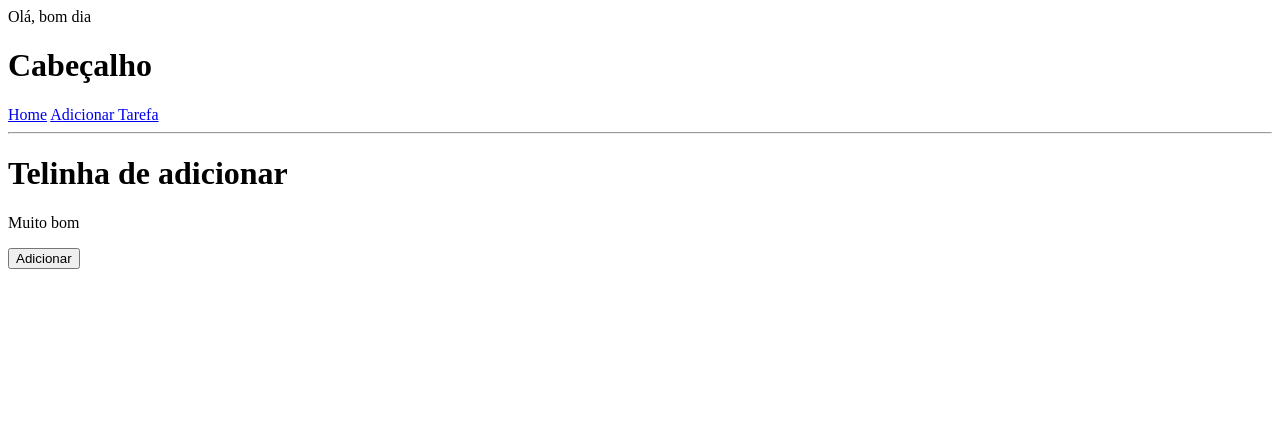
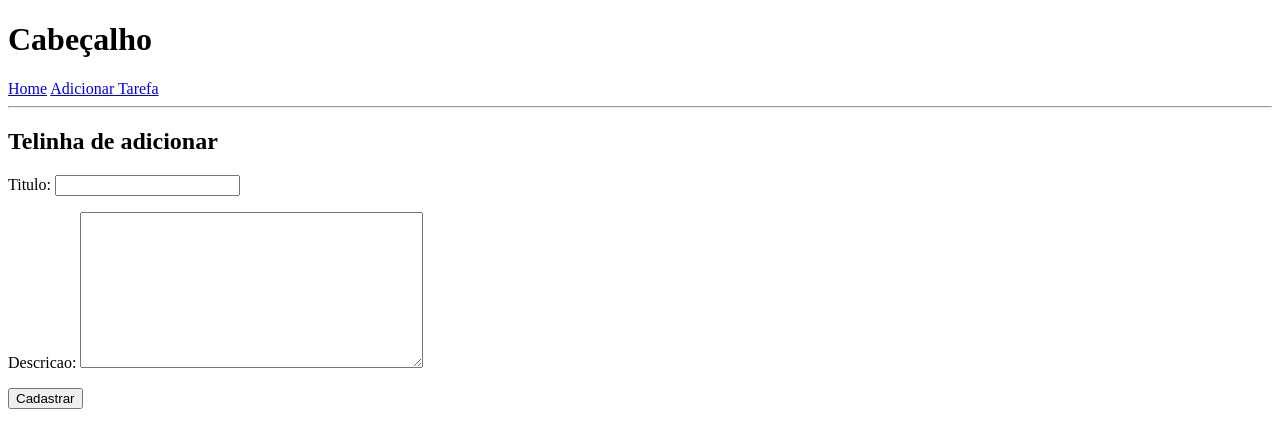
Before and after one commit to GiovanniCelestino/project-django, a Django app: page /tarefas/adicionar in a window 1280 px wide. Shown: the top 448 px of the page. Run offline with Django 5.2, Linux system fonts and the light colour scheme.

Commit message:
Salvando tarefas no banco

```diff
--- /dev/null
+++ b/tarefas/forms.py
@@ -0,0 +1,8 @@
+from django import forms
+from .models import Tarefa
+
+
+class TarefaForm(forms.ModelForm):
+    class Meta:
+        model = Tarefa
+        fields = ['titulo', 'descricao']
--- a/tarefas/templates/tarefas/adicionar.html
+++ b/tarefas/templates/tarefas/adicionar.html
@@ -1,12 +1,15 @@
 {% extends 'tarefas/base.html' %}
 
+{% block titulo %}Adicionar Tarefa Nova{% endblock %}
+
+{% block corpo %}
+<h2>Telinha de adicionar</h2>
+<form method="POST">
+    {% csrf_token %}
+    {{ form.as_p }}
+    <input type="submit" value="Cadastrar" />
+
+</form>
 
 
-{% block corpo %}
-<h1>Telinha de adicionar</h1>
-
-<p>Muito bom</p>
-
-<button>Adicionar</button>
-
 {% endblock %}
--- a/tarefas/templates/tarefas/base.html
+++ b/tarefas/templates/tarefas/base.html
@@ -8,7 +8,7 @@
 <body>
 
 
-    <header>Olá, bom dia
+    <header>
         <h1>Cabeçalho</h1>
         <nav>
             <a href="/tarefas">Home</a>
--- a/tarefas/views.py
+++ b/tarefas/views.py
@@ -1,5 +1,7 @@
-from django.shortcuts import render
-from django.http import HttpResponse
+from django.shortcuts import render, redirect
+from .forms import TarefaForm
+#from django.http import HttpResponse
+
 
 # Create your views here.
 def home(request):
@@ -7,5 +9,15 @@ def home(request):
 
 
 def add(request):
-    return render(request, "tarefas/adicionar.html")
+    if request.method == 'POST':
+        form = TarefaForm(request.POST)
+        if form.is_valid():
+            form.save()
+            return redirect("home")
+
+    else:
+        form = TarefaForm()
+
+
+    return render(request, "tarefas/adicionar.html", { 'form': form })
     #return HttpResponse("Telinha de adicionar nova tarefa")
```
Also changed, not shown: db.sqlite3, 1 other file.
